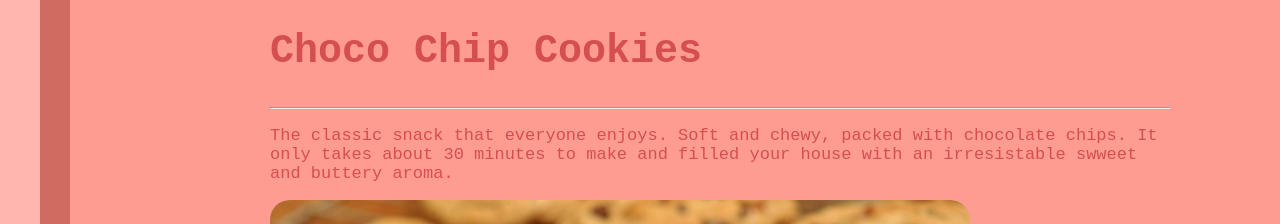
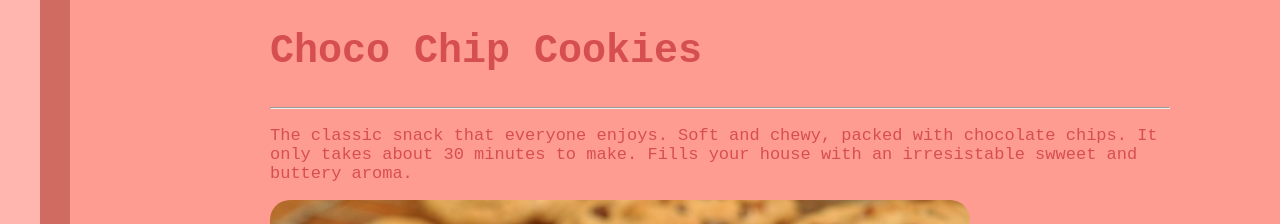
Before and after one commit to MangoManguo/My-Favourites, a plain HTML site: page index.html in a window 1280 px wide. Shown: the part 1840-2064 px from the top of the page. Drawn offline with Linux system fonts and the light colour scheme; a web font is replaced by a local one.

Commit message:
Update index.html

```diff
--- a/index.html
+++ b/index.html
@@ -69,7 +69,7 @@
     <hr />
     <p>
       The classic snack that everyone enjoys. Soft and chewy, packed with chocolate
-      chips. It only takes about 30 minutes to make and filled your house with
+      chips. It only takes about 30 minutes to make. Fills your house with
       an irresistable swweet and buttery aroma.
     </p>
     <p>
```
